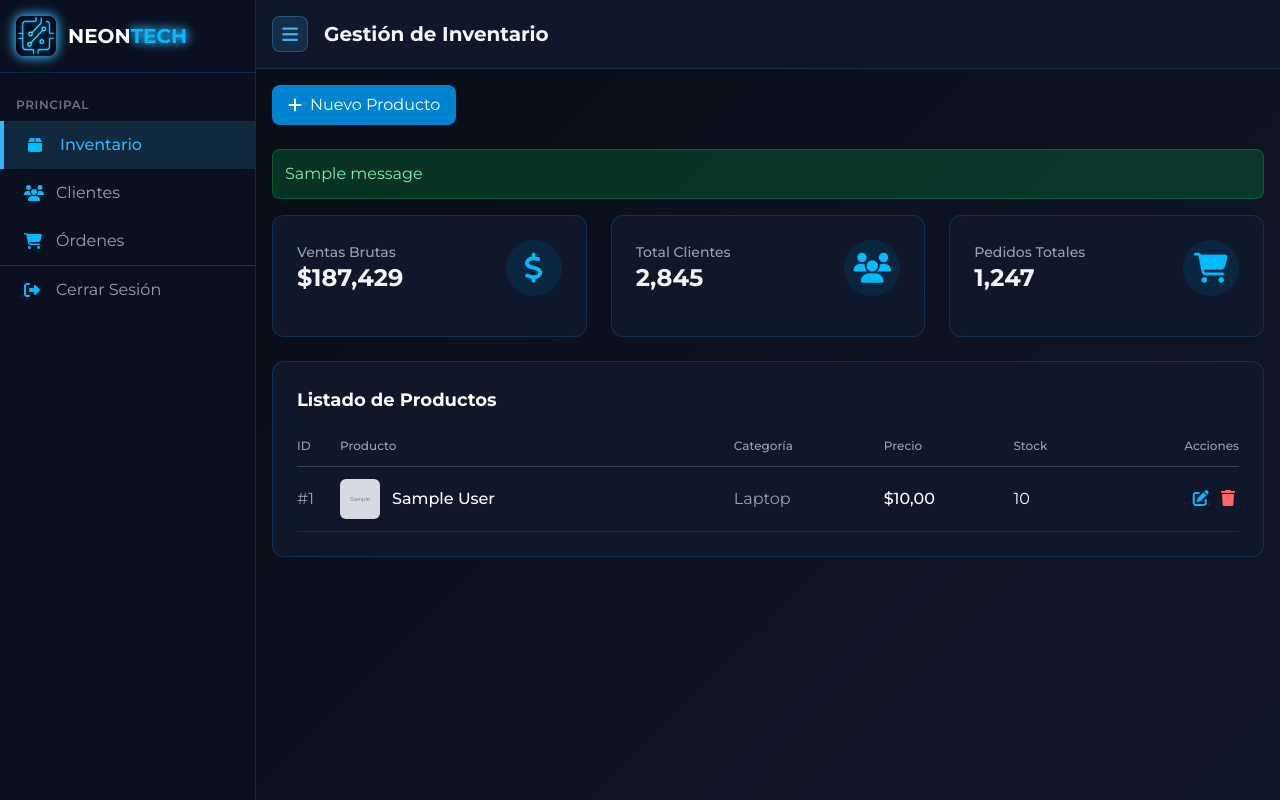
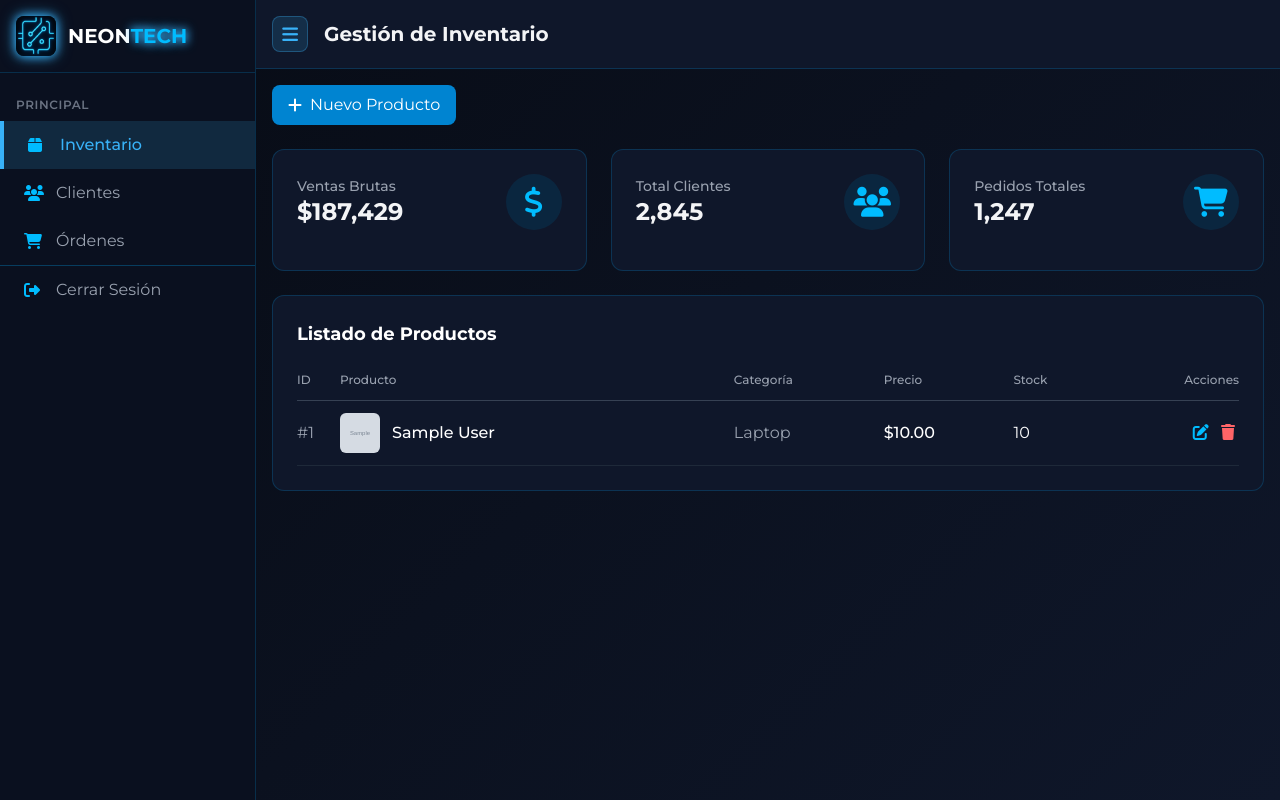
Before and after one commit to roycvx/neontech_ecommerce, a Django app: template users/templates/users/admin_dashboard/inventory.html in a window 1280 px wide. Run offline with Django 5.2, Linux system fonts and the light colour scheme; the template is opened without the code that fills it: values that come from a table or form of the project are taken from there, others are empty; tables that the repository leaves empty hold one stand-in row (values such as "Sample post"); grey boxes marked "Sample" are stand-in pictures; one stand-in notice (Sample message) is shown.

Commit message:
feat(templates): agregado modal de confirmación, precio formateado y estilos en inventory.html

```diff
--- a/users/templates/users/admin_dashboard/inventory.html
+++ b/users/templates/users/admin_dashboard/inventory.html
@@ -9,6 +9,7 @@
     <link href="https://cdnjs.cloudflare.com/ajax/libs/font-awesome/6.4.0/css/all.min.css" rel="stylesheet">
     <link rel="icon" href="{% static 'img/logo_2.png'%}" type="image/png">
     <link rel="stylesheet" href="{% static 'css/admin/style.css' %}">
+    <link rel="stylesheet" href="{% static 'css/admin/modal.css' %}">
 </head>
 <body class="bg-gray-900 text-gray-100 min-h-screen flex admin-bg">
     <!-- SIDEBAR -->
@@ -38,15 +39,6 @@
                     Nuevo Producto
                 </a>
             </div>
-
-            <!-- Mostrar mensajes -->
-            {% if messages %}
-                {% for message in messages %}
-                    <div class="mb-4 p-3 rounded-lg {% if message.tags == 'success' %}bg-green-500/20 text-green-300 border border-green-500/30{% else %}bg-red-500/20 text-red-300 border border-red-500/30{% endif %}">
-                        {{ message }}
-                    </div>
-                {% endfor %}
-            {% endif %}
 
             <!-- INFORMATION PANELS -->
             {% include "./partials/info_panels.html" %}
@@ -87,19 +79,41 @@
                                             </div>
                                         </td>
                                         <td class="py-3 text-gray-400" data-label="Categoría">{{ producto.get_category_display }}</td>
-                                        <td class="py-3 font-medium text-white" data-label="Precio">${{ producto.price }}</td>
+                                        <td class="py-3 font-medium text-white" data-label="Precio">${{ producto.get_formatted_price }}</td>
                                         <td class="py-3 text-white" data-label="Stock">{{ producto.stock }}</td>
                                         <td class="py-3 text-right" data-label="Acciones">
                                             <div class="btn-group">
                                                 <a href="{% url 'edit_product' producto.id %}" class="text-sky-400 hover:text-sky-300 mx-1">
                                                     <i class="fas fa-edit"></i>
                                                 </a>
-                                                <form method="post" action="{% url 'delete_product' producto.id %}" class="inline" onsubmit="return confirm('¿Estás seguro de que deseas eliminar este producto?');">
-                                                    {% csrf_token %}
-                                                    <button type="submit" class="text-red-400 hover:text-red-300 mx-1">
-                                                        <i class="fas fa-trash"></i>
-                                                    </button>
-                                                </form>
+                                                <a href="#delete-modal-{{ producto.id }}" class="text-red-400 hover:text-red-300 mx-1">
+                                                    <i class="fas fa-trash"></i>
+                                                </a>
+                                            </div>
+
+                                            <!-- Modal de confirmación para eliminar -->
+                                            <div id="delete-modal-{{ producto.id }}" class="modal">
+                                                <div class="modal-content bg-gray-800 border border-sky-500/20 p-6">
+                                                    <div class="flex flex-col items-center text-center">
+                                                        <div class="bg-red-500/20 p-3 rounded-full mb-4">
+                                                            <i class="fas fa-exclamation-triangle text-red-400 text-xl"></i>
+                                                        </div>
+                                                        <h3 class="text-xl font-bold text-white mb-2">Confirmar eliminación</h3>
+                                                        <p class="text-gray-300 mb-6">¿Estás seguro de que deseas eliminar el producto <span class="font-semibold">{{ producto.name }}</span>?</p>
+
+                                                        <div class="flex gap-3 w-full">
+                                                            <a href="#" class="bg-gray-700 hover:bg-gray-600 text-white py-2 px-4 rounded-lg flex-1 text-center">
+                                                                Cancelar
+                                                            </a>
+                                                            <form method="post" action="{% url 'delete_product' producto.id %}" class="flex-1">
+                                                                {% csrf_token %}
+                                                                <button type="submit" class="bg-red-600 hover:bg-red-700 text-white py-2 px-4 rounded-lg w-full">
+                                                                    Eliminar
+                                                                </button>
+                                                            </form>
+                                                        </div>
+                                                    </div>
+                                                </div>
                                             </div>
                                         </td>
                                     </tr>
@@ -113,6 +127,7 @@
                     </table>
                 </div>
             </div>
+            {% include '../partials/messages.html' %}
         </main>
     </div>
 
```
